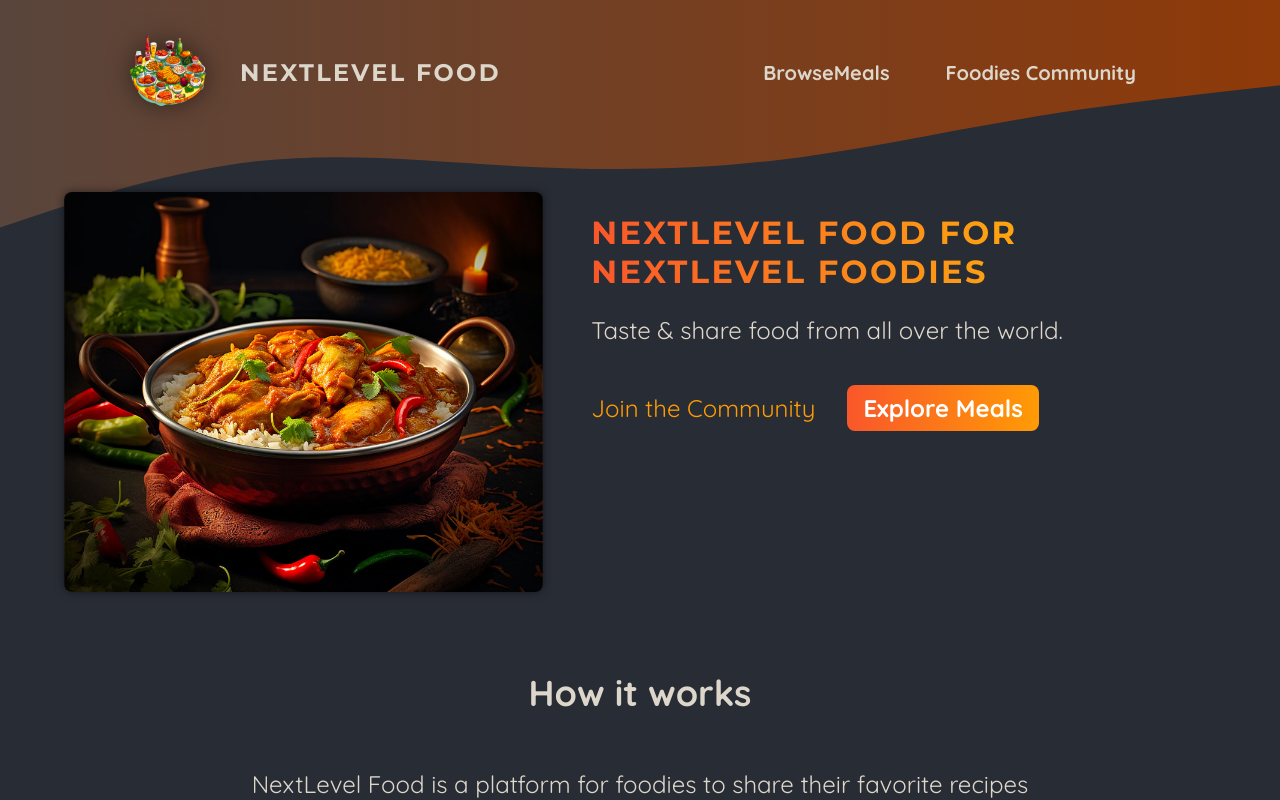
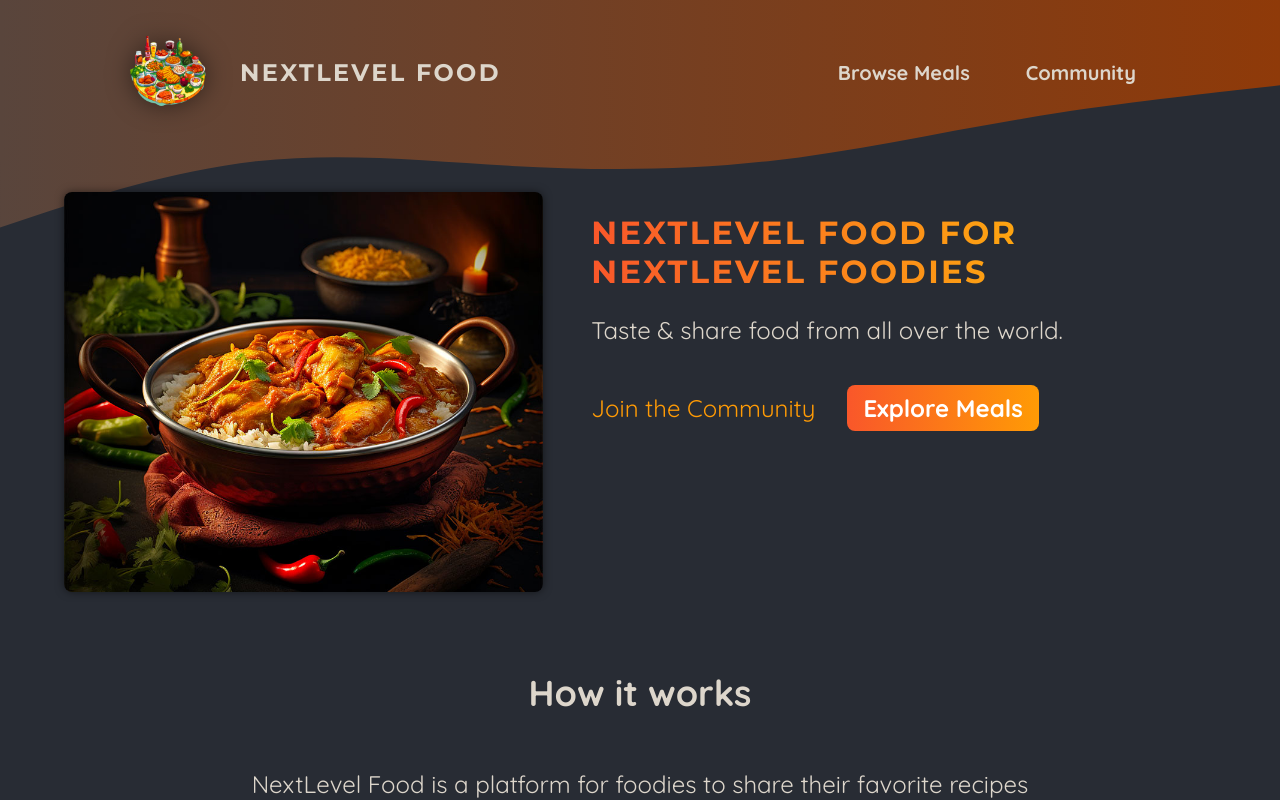
Before and after one commit to Vinnie-tec/food-lover-website, a Next.js app: page / in a window 1280 px wide. Shown: the top 800 px of the page. Built offline with nearby package versions, Linux system fonts and the light colour scheme.

Commit message:
Refactored the nav link

```diff
--- a/components/main-header/main-header.js
+++ b/components/main-header/main-header.js
@@ -1,10 +1,10 @@
 import Link from "next/link";
 import Image from "next/image";
-import logoImg from '@/assets/logo.png'
+import logoImg from "@/assets/logo.png";
 
-import style from './main-header.module.css'
+import style from "./main-header.module.css";
 import MainHeaderBackground from "./main-header-background";
-
+import NavLink from "./nav-link";
 
 export default function MainHeader() {
   return (
@@ -18,11 +18,15 @@ export default function MainHeader() {
 
         <nav className={style.nav}>
           <ul>
-                <li><Link href="/meals">BrowseMeals</Link></li>
-                <li><Link href="/community">Foodies Community</Link></li>
+            <li>
+              <NavLink href="/meals">Browse Meals</NavLink>
+            </li>
+            <li>
+              <NavLink href="/community">Community</NavLink>
+            </li>
           </ul>
         </nav>
       </header>
     </>
-  )
+  );
 }
--- a/components/main-header/main-header.module.css
+++ b/components/main-header/main-header.module.css
@@ -21,30 +21,6 @@
   font-size: 1.25rem;
 }
 
-.nav a {
-  text-decoration: none;
-  color: #ddd6cb;
-  font-weight: bold;
-  padding: 0.5rem 1rem;
-  border-radius: 0.5rem;
-}
-
-.nav a:hover,
-.nav a:active {
-  background: linear-gradient(90deg, #ff8a05, #f9b331);
-  background-clip: text;
-  -webkit-background-clip: text;
-  -webkit-text-fill-color: transparent;
-  text-shadow: 0 0 18px rgba(248, 190, 42, 0.8);
-}
-
-.active {
-  background: linear-gradient(90deg, #ff8a05, #f9b331);
-  background-clip: text;
-  -webkit-background-clip: text;
-  -webkit-text-fill-color: transparent;
-}
-
 .logo {
   display: flex;
   align-items: center;
--- /dev/null
+++ b/components/main-header/nav-link.js
@@ -0,0 +1,20 @@
+"use client";
+
+import Link from "next/link";
+import { usePathname } from "next/navigation";
+
+import style from "./nav-link.module.css";
+
+export default function NavLink({ href, children }) {
+  const pathname = usePathname();
+  return (
+    <Link
+      href={href}
+      className={
+        pathname === href ? `${style.active} ${style.active}` : style.link
+      }
+    >
+      {children}
+    </Link>
+  );
+}
--- /dev/null
+++ b/components/main-header/nav-link.module.css
@@ -0,0 +1,23 @@
+.link {
+  text-decoration: none;
+  color: #ddd6cb;
+  font-weight: bold;
+  padding: 0.5rem 1rem;
+  border-radius: 0.5rem;
+}
+
+.link:hover,
+.link:active {
+  background: linear-gradient(90deg, #ff8a05, #f9b331);
+  background-clip: text;
+  -webkit-background-clip: text;
+  -webkit-text-fill-color: transparent;
+  text-shadow: 0 0 18px rgba(248, 190, 42, 0.8);
+}
+
+.active {
+  background: linear-gradient(90deg, #ff8a05, #f9b331);
+  background-clip: text;
+  -webkit-background-clip: text;
+  -webkit-text-fill-color: transparent;
+}
```
Lines whose indentation alone changed are shown as unchanged.
